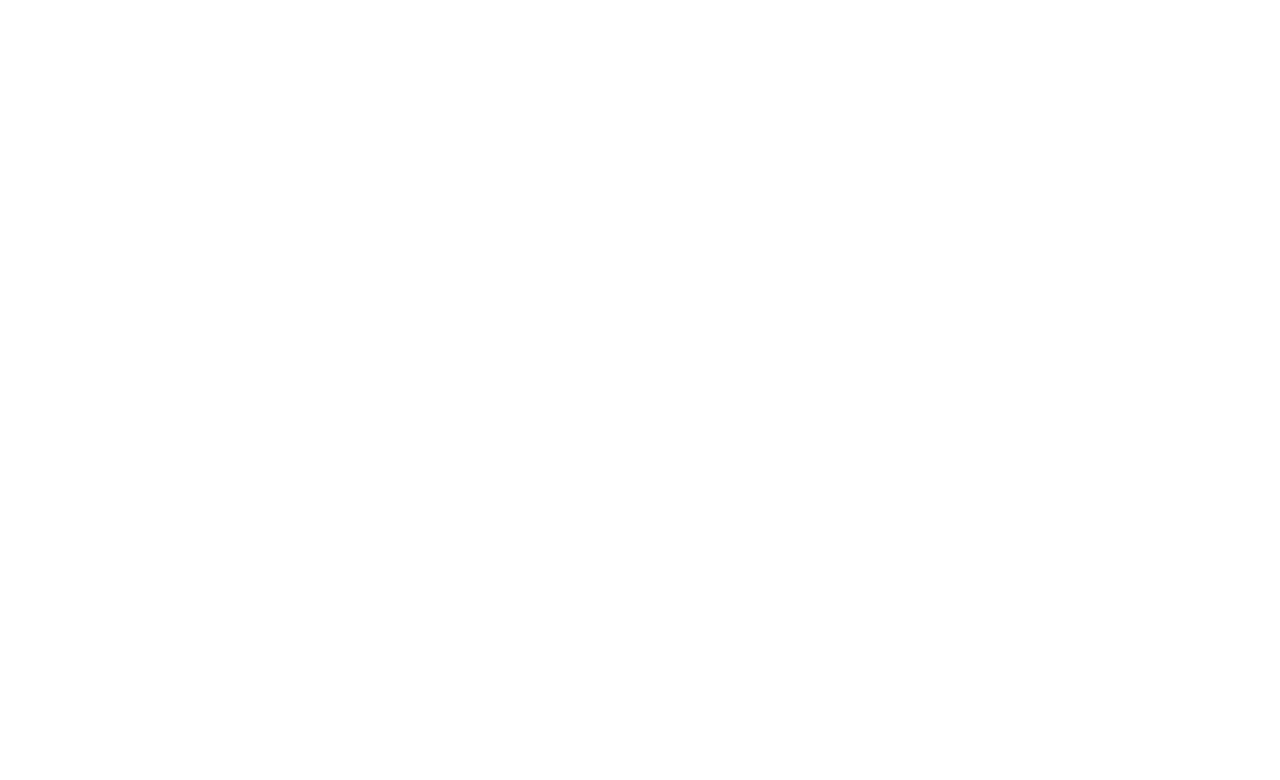
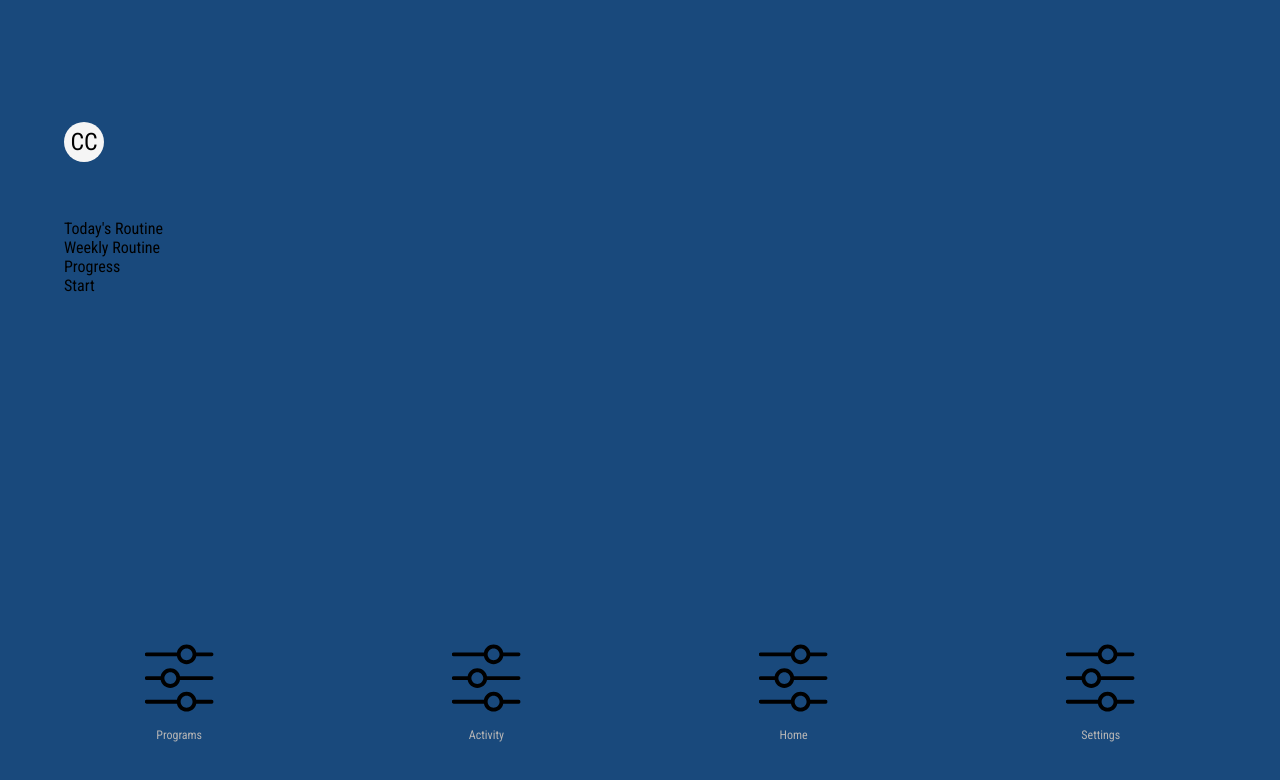
Before and after one commit to chemazu/fit-app, a React (Create React App) app: page /home in a window 1280 px wide. Before the commit this address had no page. Shown: the top 780 px of the page. Built offline with nearby package versions, Linux system fonts and the light colour scheme.

Commit message:
updates to the landing page UI

```diff
--- a/src/App.tsx
+++ b/src/App.tsx
@@ -2,25 +2,26 @@
 import "./App.scss";
 
 import { QueryClient, QueryClientProvider } from "@tanstack/react-query";
-// import Register from "./pages/Register";
 import axios from "axios";
 import Landing from "./pages/Landing";
 import { Routes, Route } from "react-router-dom";
 import Register from "./pages/Register";
+import Login from "./pages/Login";
+import Home from "./pages/Home";
+
 // Create a client
 const queryClient = new QueryClient();
 
 axios.defaults.baseURL = process.env.REACT_APP_API_URL;
-// axios.defaults.headers.common['Authorization'] = 'AUTH TOKEN';
-// axios.defaults.headers.post['Content-Type'] = 'application/json';
 function App() {
   return (
     <div className="App">
       <QueryClientProvider client={queryClient}>
         <Routes>
           <Route path="/" element={<Landing />} />
-          <Route path="/register"  element={<Register />} />
-
+          <Route path="/register" element={<Register />} />
+          <Route path="/login" element={<Login />} />
+          <Route path="/home" element={<Home />} />
         </Routes>
       </QueryClientProvider>
     </div>
--- a/src/components/Button/style.scss
+++ b/src/components/Button/style.scss
@@ -4,4 +4,7 @@
     border-radius: 5px;
     color:black;
     font-size: 1em;
+    background-color: #fff;
+    border-color: #fff;
+    border-width: 0px;
 }
--- /dev/null
+++ b/src/pages/Home/index.tsx
@@ -0,0 +1,48 @@
+import React from "react";
+import "./style.scss";
+import HomePage from "./sub-pages/mini-home";
+import setting from "../../assets/setting.svg";
+
+export default function Home() {
+  return (
+    <div className="home">
+      <div className="content">
+        <HomePage />
+      </div>
+      <div className="bottom-menu">
+        <div className="icon-container">
+          <img
+            src={setting}
+            alt="settings"
+            style={{ transform: "rotate(90deg)" }}
+          />
+          <p>Programs</p>
+        </div>
+        <div className="icon-container">
+          <img
+            src={setting}
+            alt="settings"
+            style={{ transform: "rotate(90deg)" }}
+          />
+          <p>Activity</p>
+        </div>{" "}
+        <div className="icon-container">
+          <img
+            src={setting}
+            alt="settings"
+            style={{ transform: "rotate(90deg)" }}
+          />
+          <p>Home</p>
+        </div>{" "}
+        <div className="icon-container">
+          <img
+            src={setting}
+            alt="settings"
+            style={{ transform: "rotate(90deg)" }}
+          />
+          <p>Settings</p>
+        </div>
+      </div>
+    </div>
+  );
+}
--- /dev/null
+++ b/src/pages/Home/style.scss
@@ -0,0 +1,27 @@
+.home {
+  background-color: rgb(25, 73, 124);
+  height: 100%;
+  padding: 5%;
+
+  .bottom-menu {
+    display: flex;
+    position: absolute;
+    bottom: 0;
+    width: 90%;
+    box-sizing: border-box;
+    justify-content: space-between;
+    .icon-container {
+      width: 20%;
+      text-align: center;
+      padding: 5% 0;
+      p {
+        font-size: 12px;
+        color: rgb(182, 181, 181);
+      }
+      img {
+        width: 30%;
+        padding: 5% 0;
+      }
+    }
+  }
+}
--- /dev/null
+++ b/src/pages/Home/sub-pages/mini-home.tsx
@@ -0,0 +1,16 @@
+import React from 'react'
+import "./sub-style.scss"
+
+export default function HomePage() {
+  return (
+    <div className='mini-home'>
+      <div className="top-div">
+        <p className='user-initals'>CC</p>
+      </div>
+      <p>Today's Routine</p>
+      <p>Weekly Routine</p>
+      <p>Progress</p>
+      <p>Start</p>
+    </div>
+  )
+}
--- /dev/null
+++ b/src/pages/Home/sub-pages/sub-style.scss
@@ -0,0 +1,17 @@
+.mini-home {
+  padding-bottom: 10%;
+  .top-div {
+    padding: 5% 0;
+    .user-initals {
+      font-size: 1.5rem;
+      font-weight: 500w;
+      background-color: #f5f5f5;
+      border-radius: 50%;
+      height: 40px;
+      width: 40px;
+      display: flex;
+      justify-content: center;
+      align-items: center;
+    }
+  }
+}
--- a/src/pages/Landing/style.scss
+++ b/src/pages/Landing/style.scss
@@ -1,5 +1,4 @@
 .landing {
-  padding-bottom: 10%;
   background-color: black;
   height: 100%;
   background: url("../../assets/landing.jpg");
@@ -9,6 +8,8 @@
   overflow-y: scroll;
   padding: 5%;
   color: rgb(182, 181, 181);
+  padding-bottom: 10%;
+
   ::-webkit-scrollbar {
     display: none;
   }
--- /dev/null
+++ b/src/pages/Login/index.tsx
@@ -0,0 +1,7 @@
+import React from 'react'
+
+export default function Login() {
+  return (
+    <div>Login</div>
+  )
+}
```
Also changed, not shown: src/pages/Landing copy/index.tsx (deleted, +0 -46 lines), src/pages/Landing copy/style.scss (deleted, +0 -42 lines), src/assets/pexels-cottonbro-7672092.jpg (deleted), src/assets/setting.svg (added), src/pages/Login/style.scss (added).
